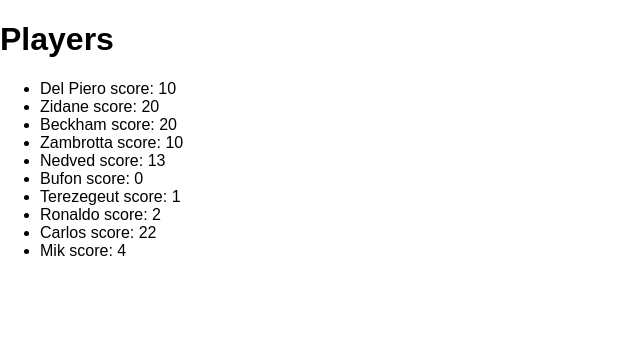
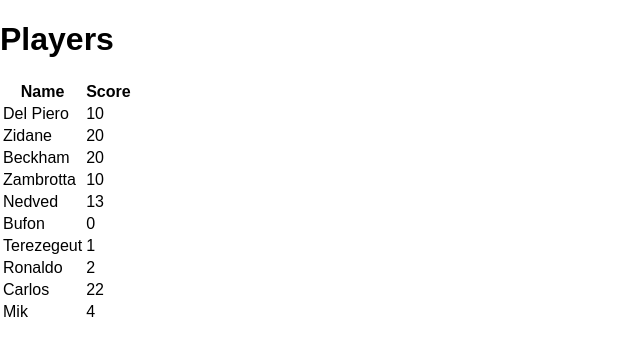
Before and after one commit to RafalPaluch/zadaniedomowe-react-2.1, a React (Create React App) app: page / in a window 1280 px wide. Shown: the top 356 px of the page, without its empty margins (0-640 px from the left). Built offline with nearby package versions, Linux system fonts and the light colour scheme.

Commit message:
Added Table to players

```diff
--- a/package.json
+++ b/package.json
@@ -3,8 +3,12 @@
   "version": "0.1.0",
   "private": true,
   "dependencies": {
+    "bootstrap": "^3.3.7",
+    "prop-types": "^15.5.8",
     "react": "^15.5.4",
-    "react-dom": "^15.5.4"
+    "react-bootstrap": "^0.31.0",
+    "react-dom": "^15.5.4",
+    "react-router-dom": "^4.1.1"
   },
   "devDependencies": {
     "react-scripts": "1.0.7"
--- a/src/players.js
+++ b/src/players.js
@@ -1,4 +1,5 @@
 import React from 'react'
+import {Table} from 'react-bootstrap'
 const players = [
     {username:"Del Piero", points:10},
     {username:"Zidane", points:20},
@@ -17,13 +18,26 @@ const Players = () => (
         <h1>
             Players
         </h1>
-        <ul>
-            {players.map(
-                player=>
-                <li>{player.username} score: {player.points}</li>
+        <Table>
+            <thead>
+            <tr>
+            <th>Name</th>
+            <th>Score</th>
+            </tr>
+            </thead>
+<tbody>
+{players.map(
+    player => (
+     <tr>
+    <td>{player.username}</td>
+    <td>{player.points}</td>
+     </tr>
 
-            )}
-        </ul>
+    ))}
+
+
+</tbody>
+        </Table>
     </div>
 )
 
```
